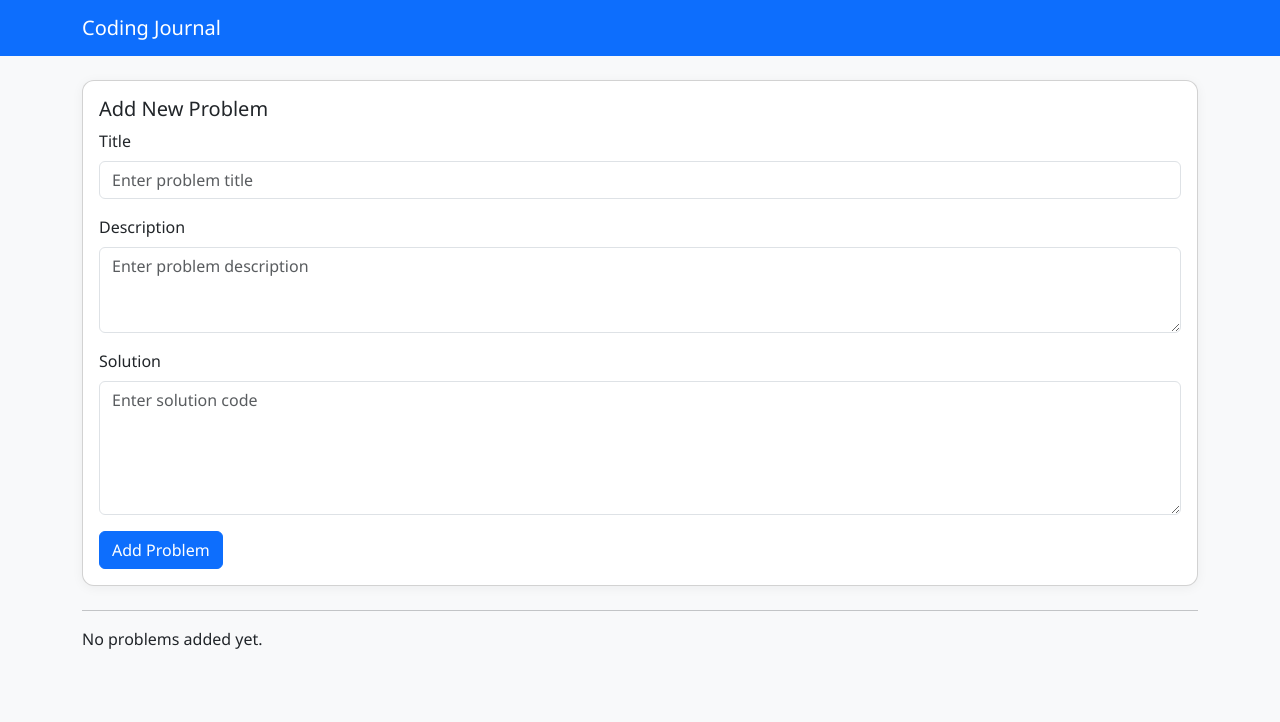
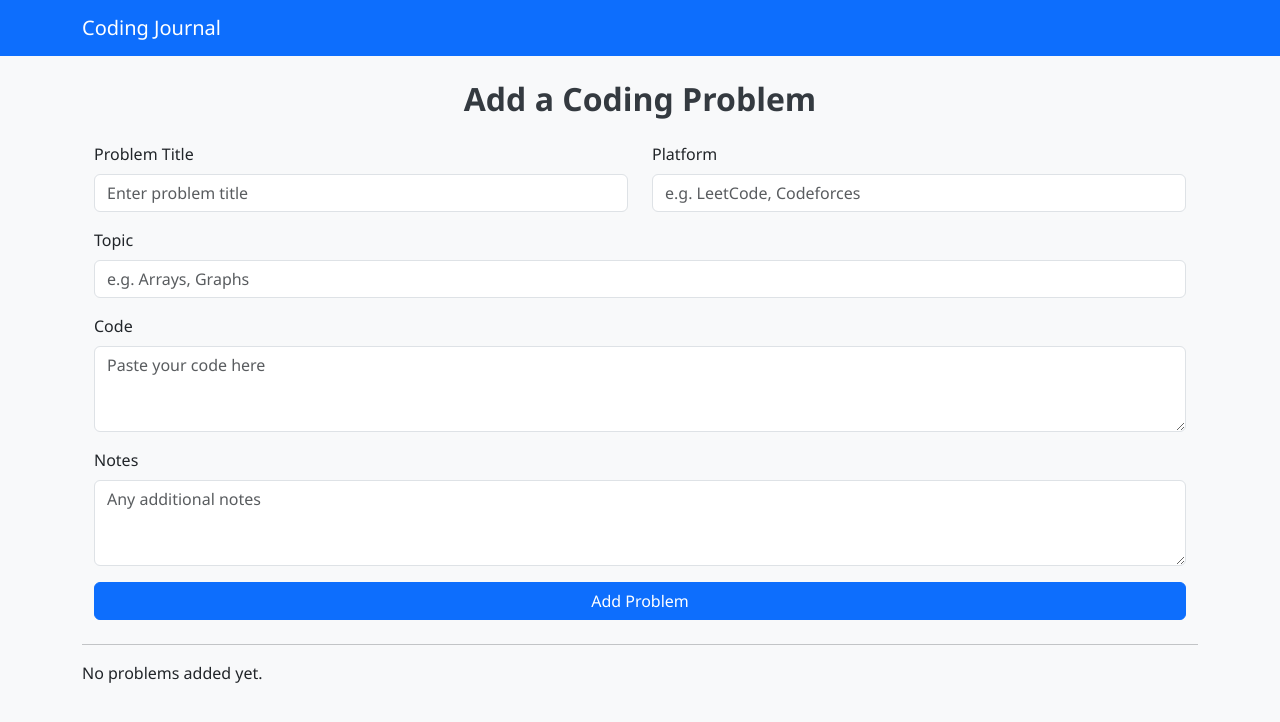
Before and after one commit to VyshnaviVunnamatla/Coding-Journel, a React (Create React App) app in the folder frontend/: page / in a window 1280 px wide. Shown: the top 722 px of the page. Built offline with nearby package versions, Linux system fonts and the light colour scheme.

Commit message:
Update ProblemForm.js

```diff
--- a/frontend/src/components/ProblemForm.js
+++ b/frontend/src/components/ProblemForm.js
@@ -1,65 +1,152 @@
-import React, { useState } from 'react';
-import { Form, Button, Card } from 'react-bootstrap';
+import React, { useState } from "react";
+import axios from "axios";
+import { Form, Button, Container, Row, Col, Alert } from "react-bootstrap";
 
-function ProblemForm({ onAddProblem }) {
-  const [title, setTitle] = useState('');
-  const [description, setDescription] = useState('');
-  const [solution, setSolution] = useState('');
+function ProblemForm() {
+  const [form, setForm] = useState({
+    title: "",
+    platform: "",
+    topic: "",
+    code: "",
+    notes: "",
+  });
 
-  const handleSubmit = (e) => {
+  const [errors, setErrors] = useState({});
+  const [message, setMessage] = useState("");
+  const [submitting, setSubmitting] = useState(false);
+
+  const validate = () => {
+    const newErrors = {};
+    if (!form.title.trim()) newErrors.title = "Title is required";
+    if (!form.platform.trim()) newErrors.platform = "Platform is required";
+    if (!form.topic.trim()) newErrors.topic = "Topic is required";
+    return newErrors;
+  };
+
+  const handleChange = (e) => {
+    setForm({ ...form, [e.target.name]: e.target.value });
+    setErrors({ ...errors, [e.target.name]: "" }); // clear error on change
+    if (message) setMessage(""); // clear message on any input change
+  };
+
+  const handleSubmit = async (e) => {
     e.preventDefault();
-    onAddProblem({ title, description, solution });
-    setTitle('');
-    setDescription('');
-    setSolution('');
+    const validationErrors = validate();
+    if (Object.keys(validationErrors).length > 0) {
+      setErrors(validationErrors);
+      return;
+    }
+
+    setSubmitting(true);
+    try {
+      await axios.post(
+        "https://coding-journel-backend.onrender.com/api/problems",
+        form
+      );
+      setForm({ title: "", platform: "", topic: "", code: "", notes: "" });
+      setMessage("✅ Problem added successfully!");
+      setErrors({});
+    } catch (err) {
+      console.error(err);
+      setMessage("❌ Failed to add problem.");
+    } finally {
+      setSubmitting(false);
+    }
   };
 
   return (
-    <Card className="mb-4">
-      <Card.Body>
-        <Card.Title>Add New Problem</Card.Title>
-        <Form onSubmit={handleSubmit}>
-          <Form.Group controlId="problemTitle" className="mb-3">
-            <Form.Label>Title</Form.Label>
+    <Container className="my-4">
+      <h2 className="text-center mb-4">Add a Coding Problem</h2>
+      {message && (
+        <Alert variant={message.includes("✅") ? "success" : "danger"}>
+          {message}
+        </Alert>
+      )}
+      <Form onSubmit={handleSubmit} noValidate>
+        <Row>
+          <Col md={6}>
+            <Form.Group controlId="title" className="mb-3">
+              <Form.Label>Problem Title</Form.Label>
               <Form.Control
                 type="text"
                 placeholder="Enter problem title"
-              value={title}
-              onChange={(e) => setTitle(e.target.value)}
-              required
+                name="title"
+                value={form.title}
+                onChange={handleChange}
+                isInvalid={!!errors.title}
+              />
+              <Form.Control.Feedback type="invalid">
+                {errors.title}
+              </Form.Control.Feedback>
+            </Form.Group>
+          </Col>
+          <Col md={6}>
+            <Form.Group controlId="platform" className="mb-3">
+              <Form.Label>Platform</Form.Label>
+              <Form.Control
+                type="text"
+                placeholder="e.g. LeetCode, Codeforces"
+                name="platform"
+                value={form.platform}
+                onChange={handleChange}
+                isInvalid={!!errors.platform}
+              />
+              <Form.Control.Feedback type="invalid">
+                {errors.platform}
+              </Form.Control.Feedback>
+            </Form.Group>
+          </Col>
+        </Row>
+
+        <Form.Group controlId="topic" className="mb-3">
+          <Form.Label>Topic</Form.Label>
+          <Form.Control
+            type="text"
+            placeholder="e.g. Arrays, Graphs"
+            name="topic"
+            value={form.topic}
+            onChange={handleChange}
+            isInvalid={!!errors.topic}
+          />
+          <Form.Control.Feedback type="invalid">
+            {errors.topic}
+          </Form.Control.Feedback>
+        </Form.Group>
+
+        <Form.Group controlId="code" className="mb-3">
+          <Form.Label>Code</Form.Label>
+          <Form.Control
+            as="textarea"
+            rows={3}
+            name="code"
+            value={form.code}
+            onChange={handleChange}
+            placeholder="Paste your code here"
           />
         </Form.Group>
 
-          <Form.Group controlId="problemDescription" className="mb-3">
-            <Form.Label>Description</Form.Label>
+        <Form.Group controlId="notes" className="mb-3">
+          <Form.Label>Notes</Form.Label>
           <Form.Control
             as="textarea"
             rows={3}
-              placeholder="Enter problem description"
-              value={description}
-              onChange={(e) => setDescription(e.target.value)}
-              required
+            name="notes"
+            value={form.notes}
+            onChange={handleChange}
+            placeholder="Any additional notes"
           />
         </Form.Group>
 
-          <Form.Group controlId="problemSolution" className="mb-3">
-            <Form.Label>Solution</Form.Label>
-            <Form.Control
-              as="textarea"
-              rows={5}
-              placeholder="Enter solution code"
-              value={solution}
-              onChange={(e) => setSolution(e.target.value)}
-              required
-            />
-          </Form.Group>
-
-          <Button variant="primary" type="submit">
-            Add Problem
+        <Button
+          variant="primary"
+          type="submit"
+          className="w-100"
+          disabled={submitting}
+        >
+          {submitting ? "Adding..." : "Add Problem"}
         </Button>
       </Form>
-      </Card.Body>
-    </Card>
+    </Container>
   );
 }
 
```
Lines whose indentation alone changed are shown as unchanged.
